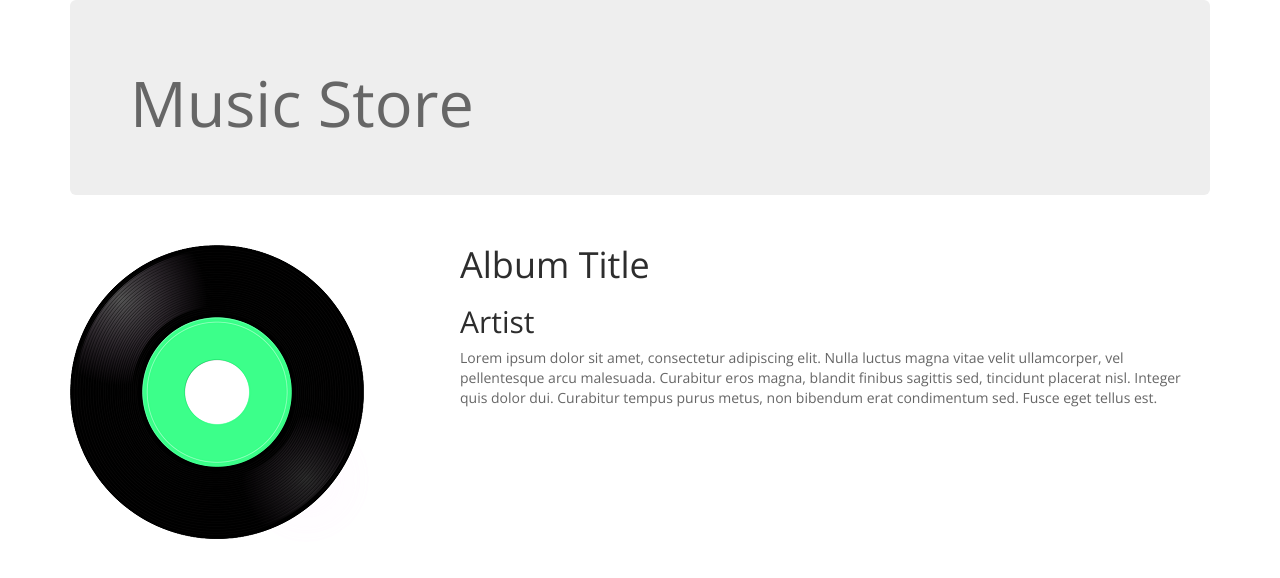
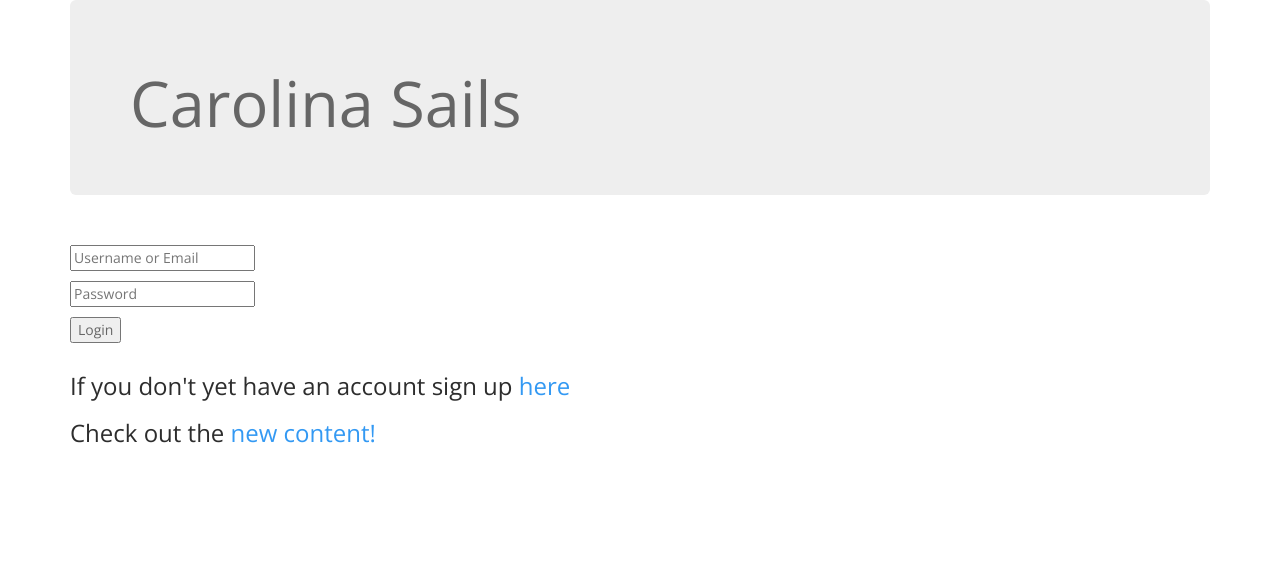
Before and after one commit to webmaster711/WEB215, a plain HTML site: page M3T2/Login.html in a window 1280 px wide. Drawn offline with nearby package versions, Linux system fonts and the light colour scheme.

Commit message:
Update Login

```diff
--- a/M3T2/Login.html
+++ b/M3T2/Login.html
@@ -8,14 +8,19 @@
 
 	<div class="container">
 	  <div class= "jumbotron">
-	   <h1>Music Store</h1>
+	   <h1>Carolina Sails</h1>
 	  </div>
 		<div class="row">
-			<div class="col-md-4"><h3></h3>
-			<img src=M3T1_Album.gif>
+			<div class="col-md-8"><h3></h3>
+			<form method="post" action="index.html">
+              <p><input type="text" name="login" value="" placeholder="Username or Email"></p>
+              <p><input type="password" name="password" value="" placeholder="Password"></p>
+              <p class="submit"><input type="submit" name="commit" value="Login"></p>
+            </form>
 			</div>
-			<div class="col-md-8"><h1>Album Title</h1><h2>Artist</h2>Lorem ipsum dolor sit amet, consectetur adipiscing elit. Nulla luctus magna vitae velit ullamcorper, vel pellentesque arcu malesuada. Curabitur eros magna, blandit finibus sagittis sed, tincidunt placerat nisl. Integer quis dolor dui. Curabitur tempus purus metus, non bibendum erat condimentum sed. Fusce eget tellus est.</div>
-
+			<div class="col-md-8">
+			<h3>If you don't yet have an account sign up <a href="signup.html">here</a></h3>
+			<h3>Check out the <a href="content.html">new content!</a></h3>
 		</div>
 	</div>
 
```
